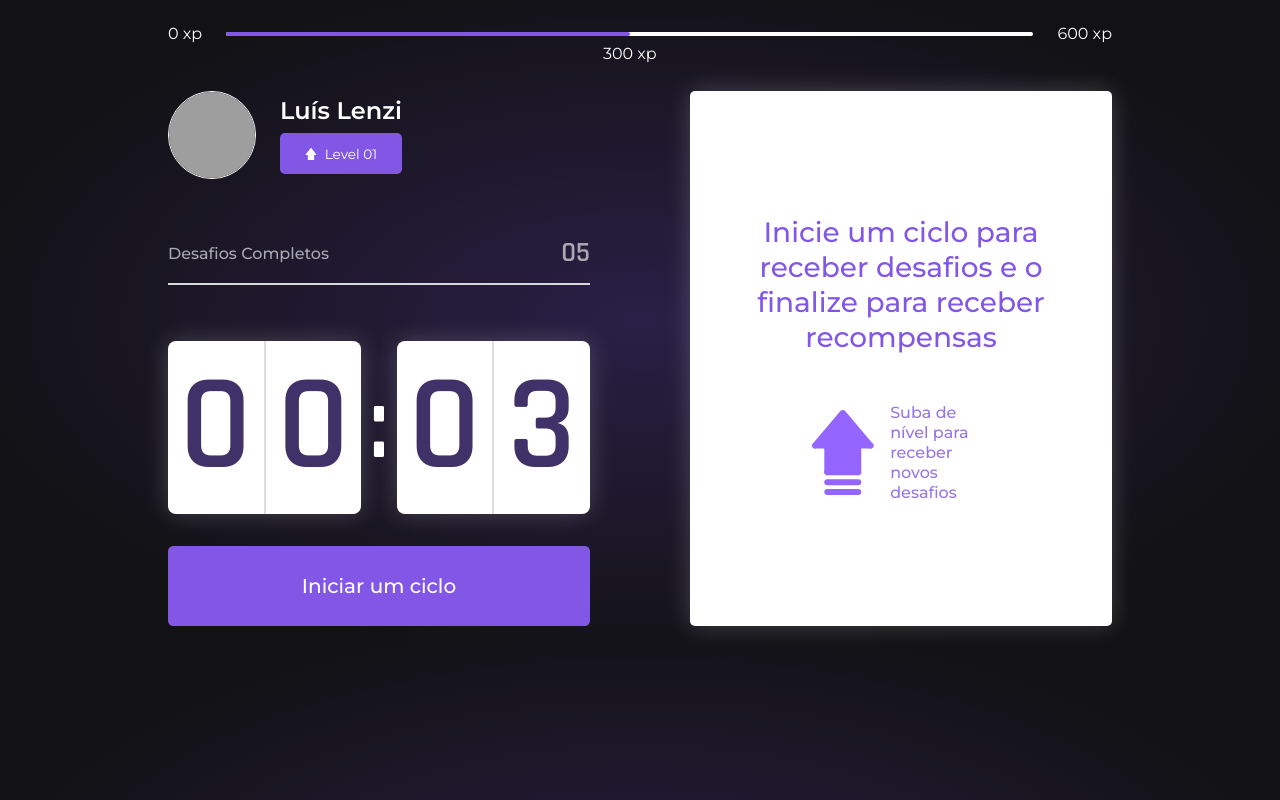
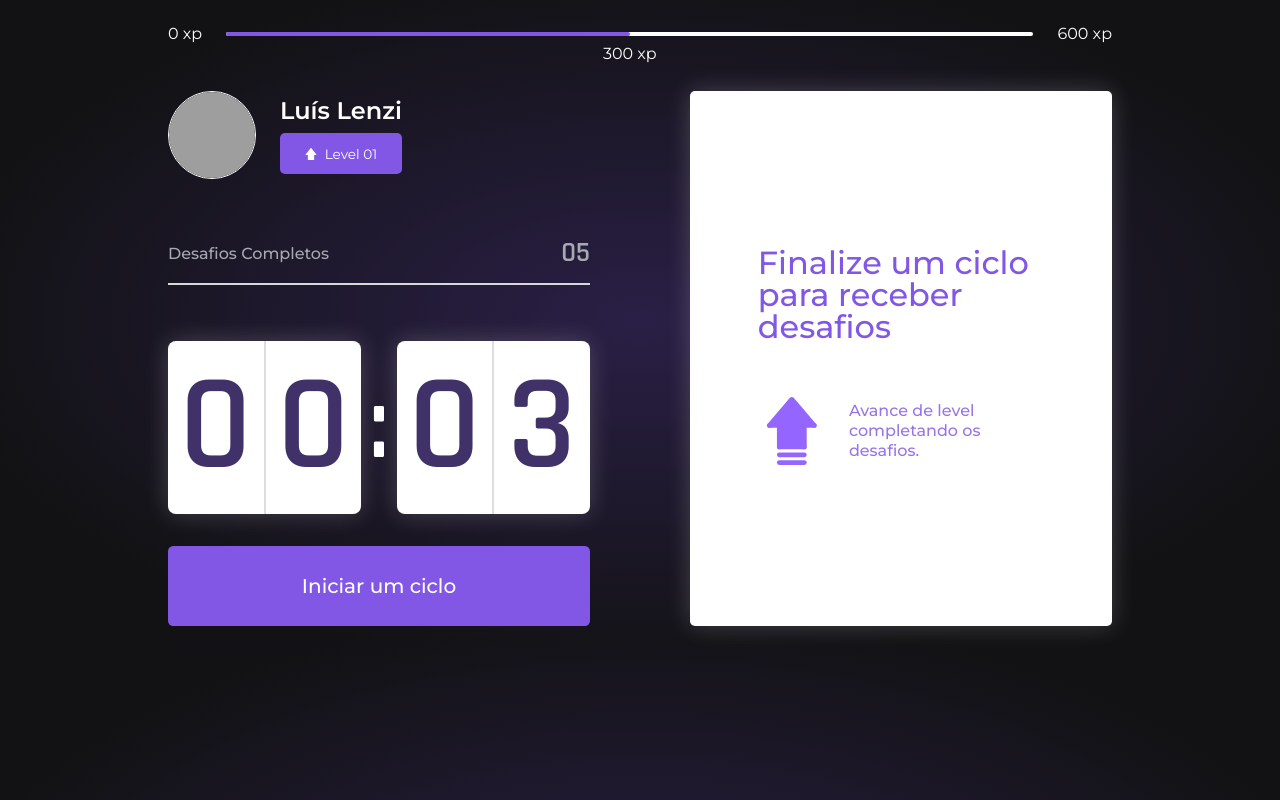
Before and after one commit to LuisLenzi/moveit-next, a Next.js app: page / in a window 1280 px wide. Built offline with nearby package versions, Linux system fonts and the light colour scheme; grey boxes are pictures that could not be loaded.

Commit message:
Chore: creating a challenger.json file for reference

```diff
--- /dev/null
+++ b/challenges.json
@@ -0,0 +1,62 @@
+[
+    {
+      "type": "body",
+      "description": "Estique um de seus braços com a palma da mão virada para frente e puxe os dedos para cima por 10 segundos por mão.",
+      "amount": 80
+    },
+    {
+      "type": "body",
+      "description": "Estique seu braço contra o peito e puxe-o utilizando o outro braço por 10 segundos por braço.",
+      "amount": 60
+    },
+    {
+      "type": "body",
+      "description": "Puxe seu pescoço com a ajuda da mão para a direita e para a esquerda, permanecendo na posição por alguns segundos.",
+      "amount": 70
+    },
+    {
+      "type": "body",
+      "description": "Com as duas mãos na parte de trás da cabeça, leve-a para baixo, alongando a parte de trás da região.",
+      "amount": 60
+    },
+    {
+      "type": "body",
+      "description": "Cruze as pernas e desça com as mãos esticadas em direção ao chão. Repita o movimento com a outra perna na frente.",
+      "amount": 100
+    },
+    {
+      "type": "body",
+      "description": "Sentado, abra as pernas e tente encostar as palmas das mãos no chão, repita 3 vezes por 5 segundos.",
+      "amount": 80
+    },
+    {
+      "type": "body",
+      "description": "Puxe o joelho de encontro ao peito e segure, troque de perna após 10 segundos.",
+      "amount": 50
+    },
+    {
+      "type": "body",
+      "description": "Sentado, cruze uma perna e incline seu tronco à frente, troque de perna após 10 segundos.",
+      "amount": 80
+    },
+    {
+      "type": "eye",
+      "description": "Sentado, feche os olhos e cubra-os com as palmas da mão durante 2 minutos, depois abra normalmente.",
+      "amount": 90
+    },
+    {
+      "type": "eye",
+      "description": "Em algum ambiente aberto, olhe o mais longe que puder em quatro direções por 3s, mexa apenas os olhos. Repita 3 vezes.",
+      "amount": 140
+    },
+    {
+      "type": "eye",
+      "description": "Usando os polegares, massage a área abaixo das sobrancelhas em movimentos circulares por 15 segundos.",
+      "amount": 70
+    },
+    {
+      "type": "body",
+      "description": "Em pé, gire a cintura o máximo que puder para a esquerda, segure por cinco segundos. Repita para a direita.",
+      "amount": 90
+    }
+  ]
--- a/src/components/ChallengeBox.tsx
+++ b/src/components/ChallengeBox.tsx
@@ -1,15 +1,39 @@
-import styles from '../styles/components/ChallengeBox.module.css'
+import { useContext} from 'react';
+import { ChallengesContext } from '../contexts/ChallengeContext';
+import styles from '../styles/components/ChallengeBox.module.css';
 
-export function ChallengeBox(){
-    return(
-        <div className={styles.challengeboxContainer}>
-            <div className={styles.challengeNotActive}>
-                <strong>Inicie um ciclo para receber desafios e o finalize para receber recompensas</strong>
-                <p>
-                    <img src="icons/level-up.svg" alt="Level Up"/>
-                    Suba de nível para receber novos desafios
-                </p>
-            </div>
+export function ChallengeBox() {
+    const { activeChallenge } = useContext(ChallengesContext);
+    return (
+        <div className={styles.challengeBoxContainer}>
+            { activeChallenge ? (
+                <div className={styles.challengeIsActive}>
+                    <header>Ganhe {activeChallenge.amount} XP</header>
+
+                    <main>
+                        <img src={`icons/${activeChallenge.type}.svg`} alt="Ganhe XP" />
+                        <strong>Novo Desafio</strong>
+                        <p>{activeChallenge.description}</p>
+                    </main>
+
+                    <footer>
+                        <button
+                            type="button"
+                            className={styles.challengeFailedButton}>Falhei</button>
+                        <button
+                            type="button"
+                            className={styles.challengeCompletedButton}>Completei</button>
+                    </footer>
+                </div>
+            ) : (
+                <div className={styles.challengeNotActive}>
+                    <strong>Finalize um ciclo para receber desafios</strong>
+                    <p>
+                        <img src="icons/level-up.svg" alt="Level Up" />
+                            Avance de level completando os desafios.
+                    </p>
+                </div>
+            )}
         </div>
     );
 }
--- a/src/components/Countdown.tsx
+++ b/src/components/Countdown.tsx
@@ -1,9 +1,11 @@
-import { useState, useEffect } from 'react';
+import { useState, useEffect, useContext } from 'react';
+import { ChallengesContext } from '../contexts/ChallengeContext';
 import styles from '../styles/components/Countdown.module.css'
 
 let countdownTimeout: NodeJS.Timeout;
 
 export function Countdown() {
+    const { startNewChallenge } = useContext(ChallengesContext);
     const value = 0.05 * 60;
     const [time, setTime] = useState(value);
     const [active, setActive] = useState(false);
@@ -32,9 +34,9 @@
         } else if (active && time === 0) {
             setfinished(true);
             setActive(false);
+            startNewChallenge();
         }
     }, [active, time])
-
     return (
         <div>
             <div className={styles.countdownContainer}>
--- a/src/contexts/ChallengeContext.tsx
+++ b/src/contexts/ChallengeContext.tsx
@@ -1,3 +1,55 @@
-import { createContext } from 'react';
+import { createContext, useState, ReactNode } from 'react';
+import challenges from '../../challenges.json';
 
-//const challengesContext = createContext();
+interface Challenge {
+    type: 'body' | 'eye';
+    description: string;
+    amount: number;
+}
+
+interface ChallengesContextData {
+    level: number;
+    currentExperrience: number;
+    challengesCompleted: number;
+    activeChallenge: Challenge;
+    levelUp: () => void;
+    startNewChallenge: () => void;
+
+}
+
+interface ChallengesProviderProps {
+    children: ReactNode;
+}
+
+export const ChallengesContext = createContext({} as ChallengesContextData);
+
+export function ChallengesProvider({ children }: ChallengesProviderProps) {
+    const [level, setLevel] = useState(0);
+    const [currentExperrience, setCurrentExperience] = useState(0);
+    const [challengesCompleted, setChallengesCompleted] = useState(0);
+    const [activeChallenge, setactiveChallenge] = useState(null);
+
+    function levelUp(){
+        setLevel(level + 1);
+    }
+
+    function startNewChallenge(){
+        const randomChallengeIndex = Math.floor(Math.random() * challenges.length);
+        const challenge = challenges[randomChallengeIndex];
+        setactiveChallenge(challenge);
+    }
+
+    return (
+        <ChallengesContext.Provider
+        value={{
+            level,
+            currentExperrience,
+            challengesCompleted,
+            levelUp,
+            startNewChallenge,
+            activeChallenge,
+            }}>
+            { children }
+        </ChallengesContext.Provider>
+    )
+}
--- a/src/pages/_app.tsx
+++ b/src/pages/_app.tsx
@@ -1,7 +1,13 @@
 import '../styles/global.css'
+import { ChallengesContext, ChallengesProvider } from '../contexts/ChallengeContext'
 
 function MyApp({ Component, pageProps }) {
-  return <Component {...pageProps} />
+
+  return (
+    <ChallengesProvider>
+      <Component {...pageProps} />
+    </ChallengesProvider>
+  )
 }
 
 export default MyApp
--- a/src/styles/components/ChallengeBox.module.css
+++ b/src/styles/components/ChallengeBox.module.css
@@ -1,4 +1,4 @@
-.challengeboxContainer {
+.challengeBoxContainer {
     height: 100%;
     background: var(--white);
     border-radius: 5px;
@@ -19,9 +19,11 @@
 
 .challengeNotActive strong {
     color: var(--primary-button);
-    font-size: 1.75rem;
+    font-size: 2rem;
     font-weight: 500;
-    line-height: 1.25;
+    line-height: 1;
+    text-align: left;
+    width: 80%;
 }
 
 .challengeNotActive p {
@@ -33,12 +35,12 @@
     align-items: center;
     text-align: left;
     line-height: 1.25;
-    max-width: 50%;
+    max-width: 75%;
     margin-top: 3rem;
 }
 
 .challengeNotActive p img {
-    margin-right: 1rem;
+    margin-right: 2rem;
     height: 85%;
 }
 
@@ -52,7 +54,7 @@
     color: var(--primary-button);
     font-weight: 600;
     font-size: 1.25rem;
-    padding: 0 2rem 1.5rem;
+    padding: 0 2rem 1.25rem;
     border-bottom: 1px solid var(--gray-line);
 }
 
@@ -69,11 +71,12 @@
     font-size: 2rem;
     font-weight: 600;
     color: var(--primary-button);
-    margin: 1.5rem 0 1 rem;
+    margin-bottom: 1rem;
 }
 
 .challengeIsActive main p{
-    line-height: 1.5;
+    margin-top: .75rem;
+    line-height: 1.25;
     width: 80%;
     font-size: 1rem;
     color: var(--primary-button);
@@ -86,6 +89,7 @@
 }
 
 .challengeIsActive footer button{
+    margin-bottom: .45rem;
     display: flex;
     height: 3rem;
     align-items: center;
--- a/src/styles/components/Countdown.module.css
+++ b/src/styles/components/Countdown.module.css
@@ -71,7 +71,6 @@
     background: var(--text-countdown-disabled);
     color: var(--text);
     cursor: not-allowed;
-    border-bottom: 2px solid var(--gray-line);
 }
 
 .countdownButton:disabled img {
```
